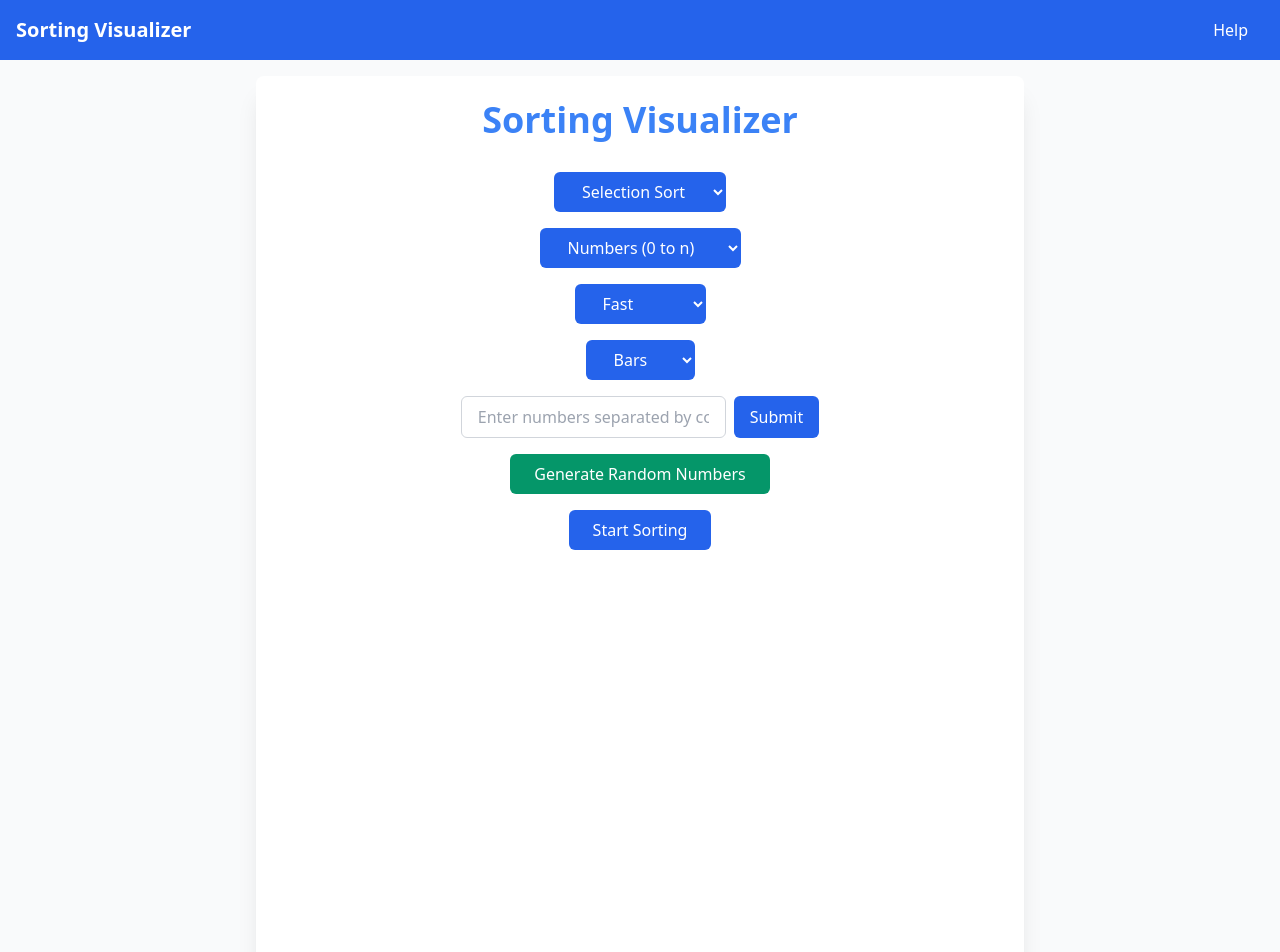
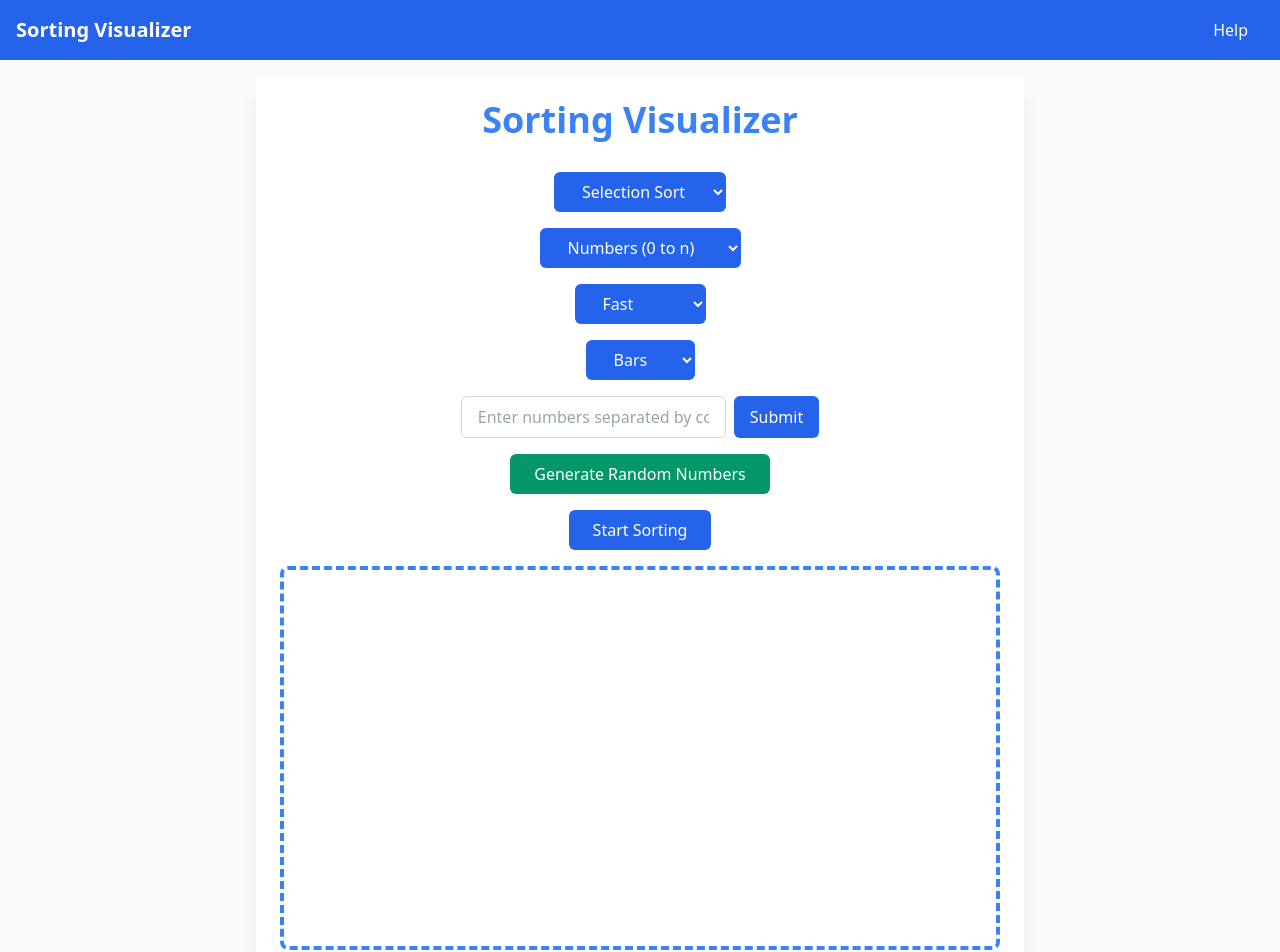
Before and after one commit to rampalliprakhar/SortVisualize, a Next.js app: page / in a window 1280 px wide. Shown: the top 952 px of the page. Built offline with nearby package versions, Linux system fonts and the light colour scheme.

Commit message:
Minor Changes: Animation

```diff
--- a/app/VisualizeSort/Components/Visualization/Visualization.jsx
+++ b/app/VisualizeSort/Components/Visualization/Visualization.jsx
@@ -4,7 +4,7 @@ const Visualization = ({ values, inputType, visualizationType, normalizeValue })
   return (
     <div className="flex justify-center mb-8">
       {visualizationType === "bars" ? (
-        <div className="w-full max-w-3xl h-96 flex items-end justify-center space-x-1">
+        <div className="w-full max-w-3xl h-96 flex items-end justify-center space-x-1 border-4 border-dashed border-blue-500 rounded-lg">
           {values.map((value, index) => (
             <div
               key={index}
@@ -13,6 +13,8 @@ const Visualization = ({ values, inputType, visualizationType, normalizeValue })
                 width: "10px",
                 backgroundColor: "#00ff00",
                 marginBottom: "2px",
+                margin: "0 5px",
+                transition: "height 0.3s ease-in-out",
               }}
             />
           ))}
```
